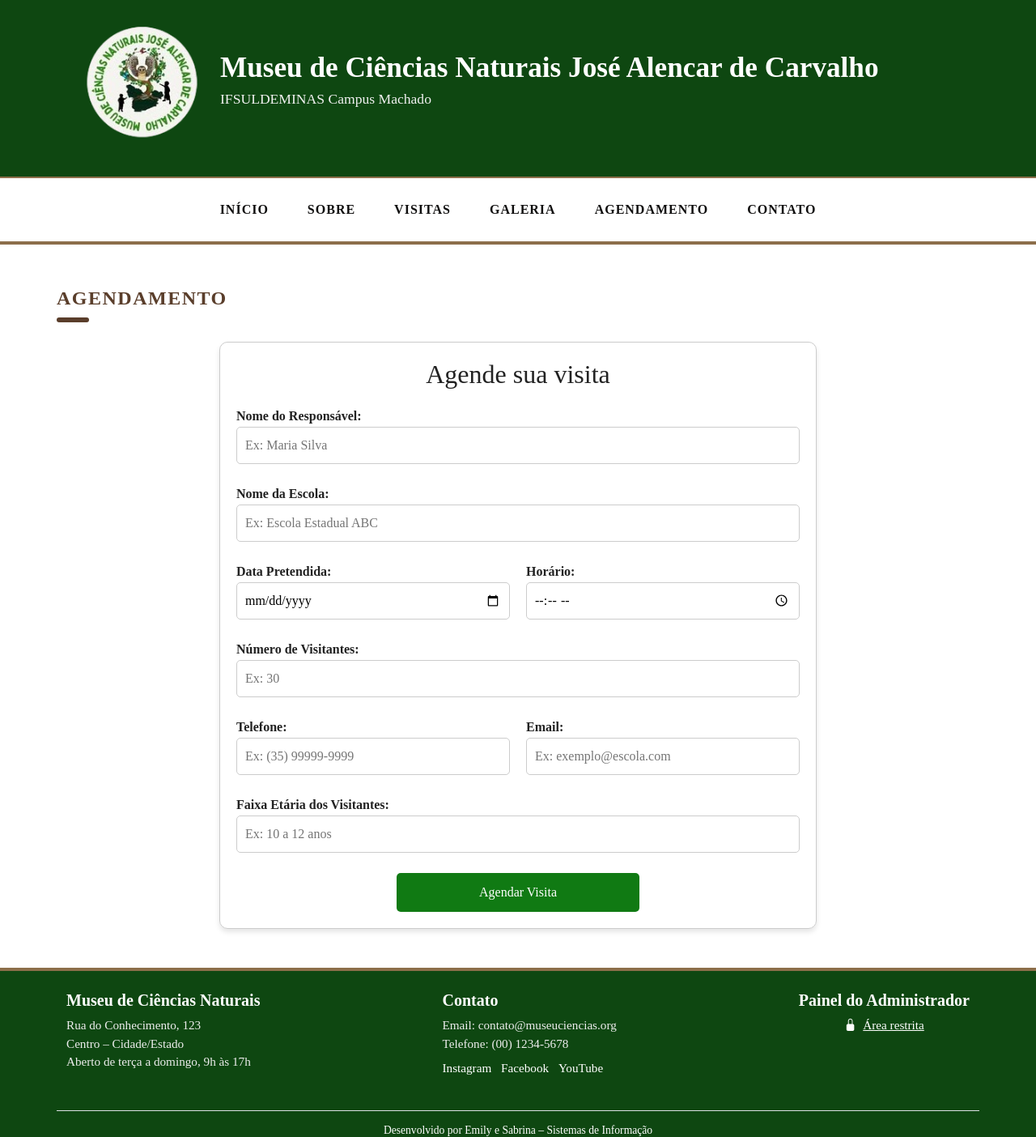
After one commit to sabrina702/SitedoMuseu, a PHP site: page /template/agendamento.php in a window 1280 px wide. The commit adds this page. Shown: the whole page at 81% size. Run offline with PHP 8.4, Linux system fonts and the light colour scheme.

Commit message:
feat:69 validacao dos campos

```diff
--- a/index.html
+++ b/index.html
@@ -32,7 +32,7 @@
                 <a href="/SitedoMuseu/template/sobre.html" class="nav-link-custom">SOBRE</a>
                 <a href="/SitedoMuseu/template/visitas.html" class="nav-link-custom">VISITAS</a>
                 <a href="/SitedoMuseu/template/galeria.html" class="nav-link-custom">GALERIA</a>
-                <a href="/SitedoMuseu/template/agendamento.html" class="nav-link-custom">AGENDAMENTO</a>
+                <a href="/SitedoMuseu/template/agendamento.php" class="nav-link-custom">AGENDAMENTO</a>
                 <a href="/SitedoMuseu/template/contato.html" class="nav-link-custom">CONTATO</a>
             </div>
         </nav>
--- a/static/css/estiloAgendamento.css
+++ b/static/css/estiloAgendamento.css
@@ -69,10 +69,3 @@ button:hover {
         grid-template-columns: 1fr;
     }
 }
-
-.erro {
-    color: red;
-    font-size: 0.9rem;
-    margin-top: 5px;
-    display: block;
-}
--- /dev/null
+++ b/template/agendamento.php
@@ -0,0 +1,183 @@
+<?php
+    session_start();
+    $sucesso = $_SESSION['sucesso'] ?? null;
+    $erros = $_SESSION['erros'] ?? [];
+    $dados = $_SESSION['dados'] ?? [];
+    unset($_SESSION['sucesso']);
+    unset($_SESSION['erros']);
+    unset($_SESSION['dados']);
+?>
+
+<!DOCTYPE html>
+<html lang="pt-br">
+<head>
+    <meta charset="UTF-8" />
+    <meta name="viewport" content="width=device-width, initial-scale=1.0"/>
+    <title>Agendamento - Museu de Ciências</title>
+    <link href="https://cdn.jsdelivr.net/npm/bootstrap@5.3.3/dist/css/bootstrap.min.css" rel="stylesheet">
+    <link href="https://cdn.jsdelivr.net/npm/bootstrap-icons@1.10.5/font/bootstrap-icons.css" rel="stylesheet">
+    <link rel="stylesheet" href="/SitedoMuseu/static/css/estiloGeral.css">
+    <link rel="stylesheet" href="/SitedoMuseu/static/css/estiloAgendamento.css">
+</head>
+<body>
+
+    <header class="custom-header">
+        <div class="container py-4">
+            <div class="row align-items-center">
+                <div class="col-md-2 text-center text-md-start">
+                    <img src="/SitedoMuseu/static/assets/logo.png" alt="Logo do Museu" class="logo-museu">
+                </div>
+                <div class="col-md-10 text-center text-md-start">
+                    <h1 class="nome-museu mb-1">Museu de Ciências Naturais José Alencar de Carvalho</h1>
+                    <p class="slogan-museu mb-0">IFSULDEMINAS Campus Machado</p>
+                </div>
+            </div>
+        </div>
+
+        <div class="green-space"></div>
+
+        <nav class="custom-navbar">
+            <div class="container d-flex justify-content-center flex-wrap gap-3">
+                <a href="/SitedoMuseu/index.html" class="nav-link-custom">INÍCIO</a>
+                <a href="/SitedoMuseu/template/sobre.html" class="nav-link-custom">SOBRE</a>
+                <a href="/SitedoMuseu/template/visitas.html" class="nav-link-custom">VISITAS</a>
+                <a href="/SitedoMuseu/template/galeria.html" class="nav-link-custom">GALERIA</a>
+                <a href="/SitedoMuseu/template/agendamento.php" class="nav-link-custom">AGENDAMENTO</a>
+                <a href="/SitedoMuseu/template/contato.html" class="nav-link-custom">CONTATO</a>
+            </div>
+        </nav>
+    </header>
+
+    <main class="container my-5 position-relative pt-5">
+        <div class="section-label">
+          AGENDAMENTO
+          <div class="underline"></div>
+        </div>
+
+        <div class="content mt-4">
+            <div class="form-container">
+
+                <h1>Agende sua visita</h1>
+
+                <?php if ($sucesso): ?>
+                <div class="alert alert-success" role="alert">
+                    <?= htmlspecialchars($sucesso) ?>
+                </div>
+                <?php endif; ?>
+
+                <form method="POST" action="/SitedoMuseu/php/validacaoVisita.php">
+                <div class="campo">
+                    <label for="nome_responsavel">Nome do Responsável:</label>
+                    <input type="text" name="nome_responsavel" id="nome_responsavel" placeholder="Ex: Maria Silva"
+                    value="<?= htmlspecialchars($dados['nome_responsavel'] ?? '') ?>">
+                    <?php if (isset($erros['nome_responsavel'])): ?>
+                        <span class="text-danger"><?= htmlspecialchars($erros['nome_responsavel']) ?></span>
+                    <?php endif; ?>
+                </div>
+
+                <div class="campo">
+                    <label for="nome_escola">Nome da Escola:</label>
+                    <input type="text" name="nome_escola" id="nome_escola" placeholder="Ex: Escola Estadual ABC"
+                    value="<?= htmlspecialchars($dados['nome_escola'] ?? '') ?>">
+                    <?php if (isset($erros['nome_escola'])): ?>
+                        <span class="text-danger"><?= htmlspecialchars($erros['nome_escola']) ?></span>
+                    <?php endif; ?>
+                </div>
+
+                <div class="grid-dupla">
+                    <div class="campo">
+                        <label for="dia_pretendido">Data Pretendida:</label>
+                        <input type="date" name="dia_pretendido" id="dia_pretendido"
+                        value="<?= htmlspecialchars($dados['dia_pretendido'] ?? '') ?>">
+                        <?php if (isset($erros['dia_pretendido'])): ?>
+                            <span class="text-danger"><?= htmlspecialchars($erros['dia_pretendido']) ?></span>
+                        <?php endif; ?>
+                    </div>
+
+                    <div class="campo">
+                        <label for="horario">Horário:</label>
+                        <input type="time" name="horario" id="horario"
+                        value="<?= htmlspecialchars($dados['horario'] ?? '') ?>">
+                        <?php if (isset($erros['horario'])): ?>
+                            <span class="text-danger"><?= htmlspecialchars($erros['horario']) ?></span>
+                        <?php endif; ?>
+                    </div>
+                </div>
+
+                <div class="campo">
+                    <label for="n_visitante">Número de Visitantes:</label>
+                    <input type="number" name="n_visitante" id="n_visitante" placeholder="Ex: 30"
+                    value="<?= htmlspecialchars($dados['n_visitante'] ?? '') ?>">
+                    <?php if (isset($erros['n_visitante'])): ?>
+                        <span class="text-danger"><?= htmlspecialchars($erros['n_visitante']) ?></span>
+                    <?php endif; ?>
+                </div>
+
+                <div class="grid-dupla">
+                    <div class="campo">
+                        <label for="telefone">Telefone:</label>
+                        <input type="text" name="telefone" id="telefone" placeholder="Ex: (35) 99999-9999"
+                        value="<?= htmlspecialchars($dados['telefone'] ?? '') ?>">
+                        <?php if (isset($erros['telefone'])): ?>
+                            <span class="text-danger"><?= htmlspecialchars($erros['telefone']) ?></span>
+                        <?php endif; ?>
+                    </div>
+
+                    <div class="campo">
+                        <label for="email">Email:</label>
+                        <input type="email" name="email" id="email" placeholder="Ex: exemplo@escola.com"
+                        value="<?= htmlspecialchars($dados['email'] ?? '') ?>">
+                        <?php if (isset($erros['email'])): ?>
+                            <span class="text-danger"><?= htmlspecialchars($erros['email']) ?></span>
+                        <?php endif; ?>
+                    </div>
+                </div>
+
+                <div class="campo">
+                    <label for="faixa_etaria">Faixa Etária dos Visitantes:</label>
+                    <input type="text" name="faixa_etaria" id="faixa_etaria" placeholder="Ex: 10 a 12 anos"
+                    value="<?= htmlspecialchars($dados['faixa_etaria'] ?? '') ?>">
+                    <?php if (isset($erros['faixa_etaria'])): ?>
+                        <span class="text-danger"><?= htmlspecialchars($erros['faixa_etaria']) ?></span>
+                    <?php endif; ?>
+                </div>
+
+                <button type="submit">Agendar Visita</button>
+                </form>
+            </div>
+        </div>
+    </main>
+
+
+
+    <footer class="custom-footer mt-5">
+        <div class="container py-4 d-flex flex-column flex-md-row justify-content-between">
+            <div class="footer-left">
+                <h5>Museu de Ciências Naturais</h5>
+                <p>Rua do Conhecimento, 123<br>Centro – Cidade/Estado<br>Aberto de terça a domingo, 9h às 17h</p>
+            </div>
+
+            <div class="footer-right">
+                <h5>Contato</h5>
+                <p>Email: contato@museuciencias.org<br>Telefone: (00) 1234-5678</p>
+                <div class="social-icons mt-2">
+                <a href="#" class="me-2">Instagram</a>
+                <a href="#" class="me-2">Facebook</a>
+                <a href="#">YouTube</a>
+                </div>
+            </div>
+
+            <div class="footer-center text-md-center mt-4 mt-md-0">
+                <h5>Painel do Administrador</h5>
+                <a  class="text-white" href="/SitedoMuseu/template/login.php"><i class="bi bi-lock-fill me-2"></i>Área restrita</a>
+            </div>
+        </div>
+        <div class="container text-center border-top pt-3 mt-3">
+            <h6 class="mb-0">Desenvolvido por Emily e Sabrina – Sistemas de Informação</h6>
+        </div>
+    </footer>
+
+
+
+</body>
+</html>
--- a/template/contato.html
+++ b/template/contato.html
@@ -32,7 +32,7 @@
                 <a href="/SitedoMuseu/template/sobre.html" class="nav-link-custom">SOBRE</a>
                 <a href="/SitedoMuseu/template/visitas.html" class="nav-link-custom">VISITAS</a>
                 <a href="/SitedoMuseu/template/galeria.html" class="nav-link-custom">GALERIA</a>
-                <a href="/SitedoMuseu/template/agendamento.html" class="nav-link-custom">AGENDAMENTO</a>
+                <a href="/SitedoMuseu/template/agendamento.php" class="nav-link-custom">AGENDAMENTO</a>
                 <a href="/SitedoMuseu/template/contato.html" class="nav-link-custom">CONTATO</a>
             </div>
         </nav>
--- a/template/galeria.html
+++ b/template/galeria.html
@@ -32,7 +32,7 @@
                 <a href="/SitedoMuseu/template/sobre.html" class="nav-link-custom">SOBRE</a>
                 <a href="/SitedoMuseu/template/visitas.html" class="nav-link-custom">VISITAS</a>
                 <a href="/SitedoMuseu/template/galeria.html" class="nav-link-custom">GALERIA</a>
-                <a href="/SitedoMuseu/template/agendamento.html" class="nav-link-custom">AGENDAMENTO</a>
+                <a href="/SitedoMuseu/template/agendamento.php" class="nav-link-custom">AGENDAMENTO</a>
                 <a href="/SitedoMuseu/template/contato.html" class="nav-link-custom">CONTATO</a>
             </div>
         </nav>
--- a/template/sobre.html
+++ b/template/sobre.html
@@ -32,7 +32,7 @@
                 <a href="/SitedoMuseu/template/sobre.html" class="nav-link-custom">SOBRE</a>
                 <a href="/SitedoMuseu/template/visitas.html" class="nav-link-custom">VISITAS</a>
                 <a href="/SitedoMuseu/template/galeria.html" class="nav-link-custom">GALERIA</a>
-                <a href="/SitedoMuseu/template/agendamento.html" class="nav-link-custom">AGENDAMENTO</a>
+                <a href="/SitedoMuseu/template/agendamento.php" class="nav-link-custom">AGENDAMENTO</a>
                 <a href="/SitedoMuseu/template/contato.html" class="nav-link-custom">CONTATO</a>
             </div>
         </nav>
--- a/template/visitas.html
+++ b/template/visitas.html
@@ -32,7 +32,7 @@
                 <a href="/SitedoMuseu/template/sobre.html" class="nav-link-custom">SOBRE</a>
                 <a href="/SitedoMuseu/template/visitas.html" class="nav-link-custom">VISITAS</a>
                 <a href="/SitedoMuseu/template/galeria.html" class="nav-link-custom">GALERIA</a>
-                <a href="/SitedoMuseu/template/agendamento.html" class="nav-link-custom">AGENDAMENTO</a>
+                <a href="/SitedoMuseu/template/agendamento.php" class="nav-link-custom">AGENDAMENTO</a>
                 <a href="/SitedoMuseu/template/contato.html" class="nav-link-custom">CONTATO</a>
             </div>
         </nav>
```
Also changed, not shown: php/validacaoVisita.php (added, +56 -0 lines), template/agendamento.html (deleted, +0 -136 lines), 1 other file.
